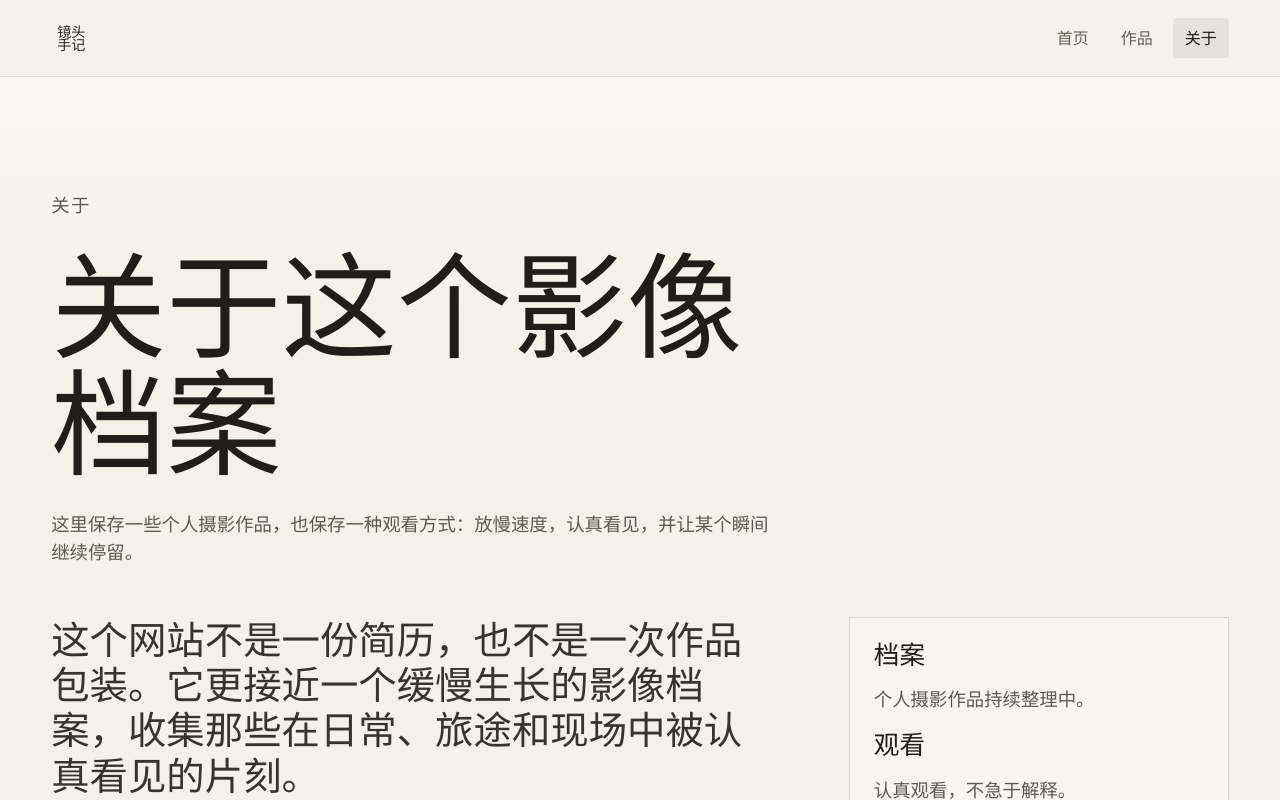
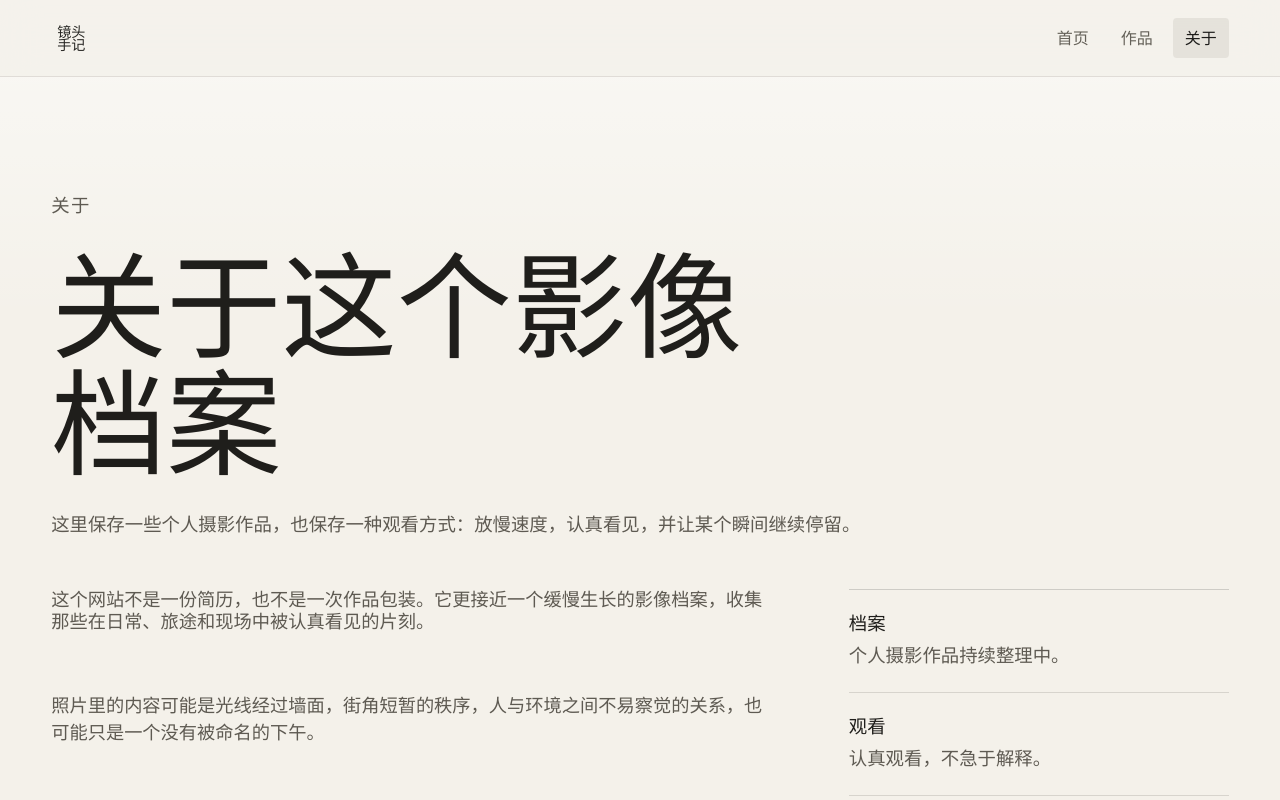
Before and after one commit to cartonmouse/camerasnowsong, a React (Vite) app: page / in a window 1280 px wide. Both pictures are taken after a click on the button "关于". Shown: the top 800 px of the page. Built offline with nearby package versions, Linux system fonts and the light colour scheme.

Commit message:
Refine about page styles

```diff
--- a/src/styles.css
+++ b/src/styles.css
@@ -350,6 +350,10 @@ h2 {
   gap: clamp(28px, 6vw, 84px);
 }
 
+.about-heading {
+  max-width: 880px;
+}
+
 .about-lede {
   max-width: 780px;
   margin: 0;
@@ -359,14 +363,51 @@ h2 {
   line-height: 1.18;
 }
 
-.contact-panel {
-  padding: 24px;
-  border: 1px solid rgba(38, 37, 34, 0.14);
-  background: rgba(255, 255, 255, 0.26);
+.about-copy {
+  display: grid;
+  gap: 22px;
+  max-width: 820px;
 }
 
-.contact-panel h2 {
-  font-size: 1.6rem;
+.about-copy p {
+  margin: 0;
+  color: #5e5a52;
+  font-size: clamp(1rem, 1.5vw, 1.14rem);
+}
+
+.contact-panel {
+  align-self: start;
+  display: grid;
+  gap: 0;
+  padding: 0;
+  border-top: 1px solid rgba(38, 37, 34, 0.18);
+  background: transparent;
+}
+
+.about-note {
+  display: grid;
+  gap: 8px;
+  padding: 22px 0;
+  border-bottom: 1px solid rgba(38, 37, 34, 0.14);
+}
+
+.about-note h2 {
+  font-size: 1.15rem;
+  line-height: 1.2;
+}
+
+.about-note p {
+  margin: 0;
+}
+
+.about-note a {
+  color: #262522;
+  text-decoration-color: rgba(38, 37, 34, 0.35);
+  text-underline-offset: 4px;
+}
+
+.about-note a:hover {
+  text-decoration-color: #262522;
 }
 
 .lightbox {
```
